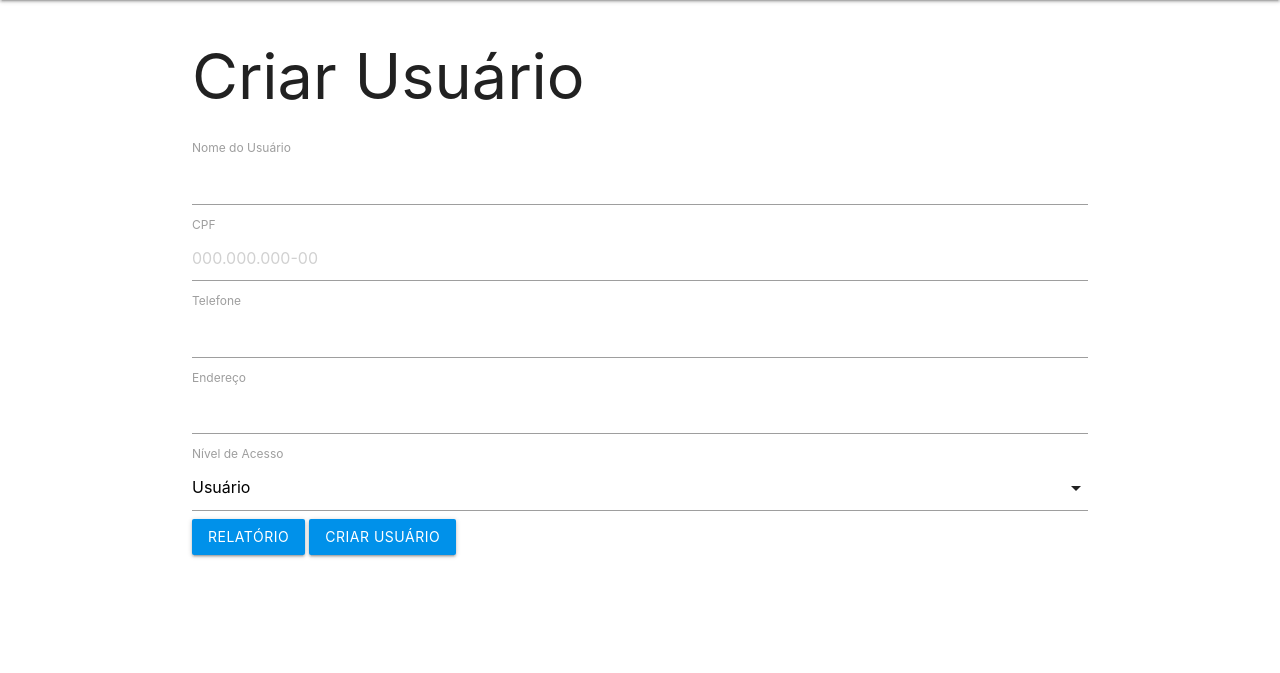
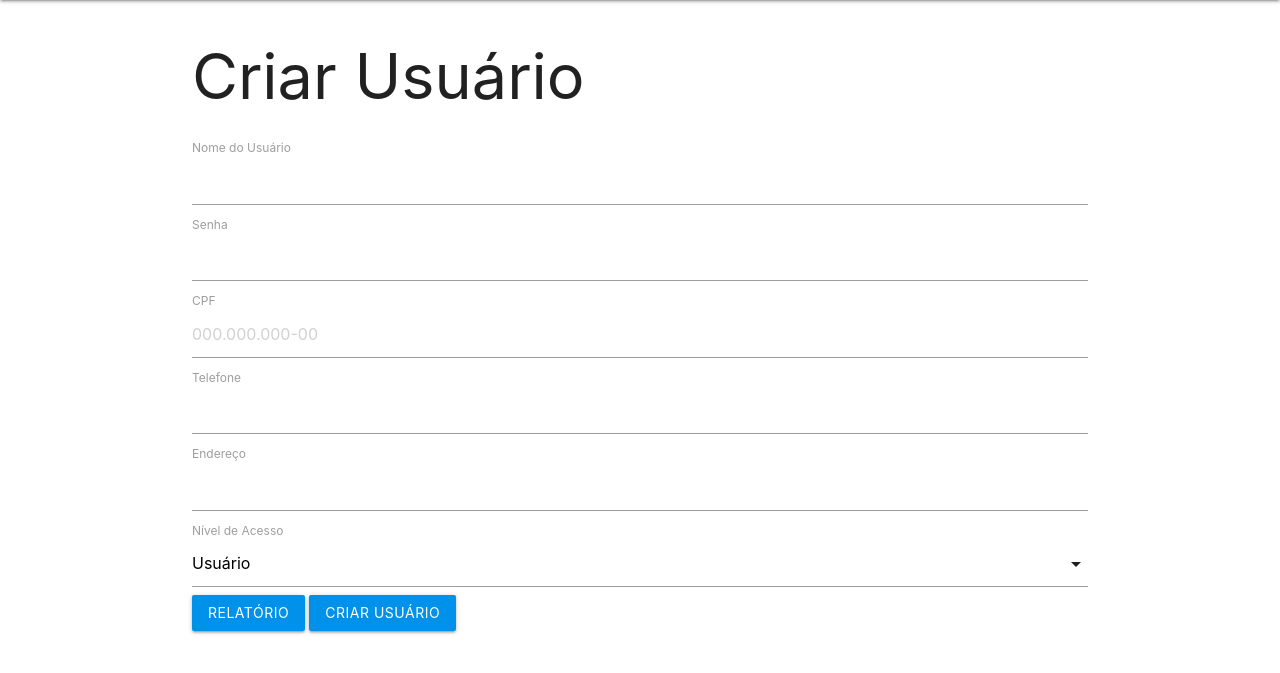
Before and after one commit to n0tzena/biblioteca, a PHP site: page /admin/createuser.php in a window 1280 px wide. Shown: the part 64-737 px from the top of the page. Run offline with PHP 8.4, Linux system fonts and the light colour scheme; the visitor is signed in with stand-in values (Sample User, id 1).

Commit message:
Corrigido o formulário de criação de usuário

```diff
--- a/admin/classes.php
+++ b/admin/classes.php
@@ -2,11 +2,11 @@
     // classe usuario com metodos pra realizar CRUD de forma rapida e uniforme
     class User
     {
-        public static function CreateUser($mysqliObject, $nome, $cpf, $tel, $end, $lvlAcesso)
+        public static function CreateUser($mysqliObject, $nome, $cpf, $tel, $end, $lvlAcesso, $senha)
         {
-            $query = "INSERT INTO usuario VALUES (DEFAULT, ?, ?, ?, ?, ?)";
+            $query = "INSERT INTO usuario VALUES (DEFAULT, ?, ?, ?, ?, ?, ?)";
             $stmt = $mysqliObject->prepare($query);
-            $stmt->bind_param("ssssi", $nome, $cpf, $tel, $end, $lvlAcesso);
+            $stmt->bind_param("ssssis", $nome, $cpf, $tel, $end, $lvlAcesso, $senha);
             $stmt->execute();
 
             return true;
--- a/admin/createuser.php
+++ b/admin/createuser.php
@@ -15,6 +15,10 @@
             <div>
                 <label for="nome">Nome do Usuário</label>
                 <input id="nome" name="nome" type="text" autocomplete="off" required>
+            </div>
+            <div>
+                <label for="senha">Senha</label>
+                <input id="senha" name="senha" type="text" autocomplete="off" required>
             </div>
             <div>
                 <label for="cpf">CPF</label>
@@ -50,12 +54,13 @@
                 $cpf = $_POST['cpf'];
                 $tel = $_POST['telefone'];
                 $end = $_POST['endereco'];
+                $senha = $_POST['senha'];
 
                 if($_POST['nivelAcesso'] == 0)
                 $nivelAcesso = 0;
                 else $nivelAcesso = 1;
 
-                if(User::CreateUser($mysqli, $nome, $cpf, $tel, $end, $nivelAcesso))
+                if(User::CreateUser($mysqli, $nome, $cpf, $tel, $end, $nivelAcesso, $senha))
                 echo "Usuário criado com sucesso!";
             }
 
```
